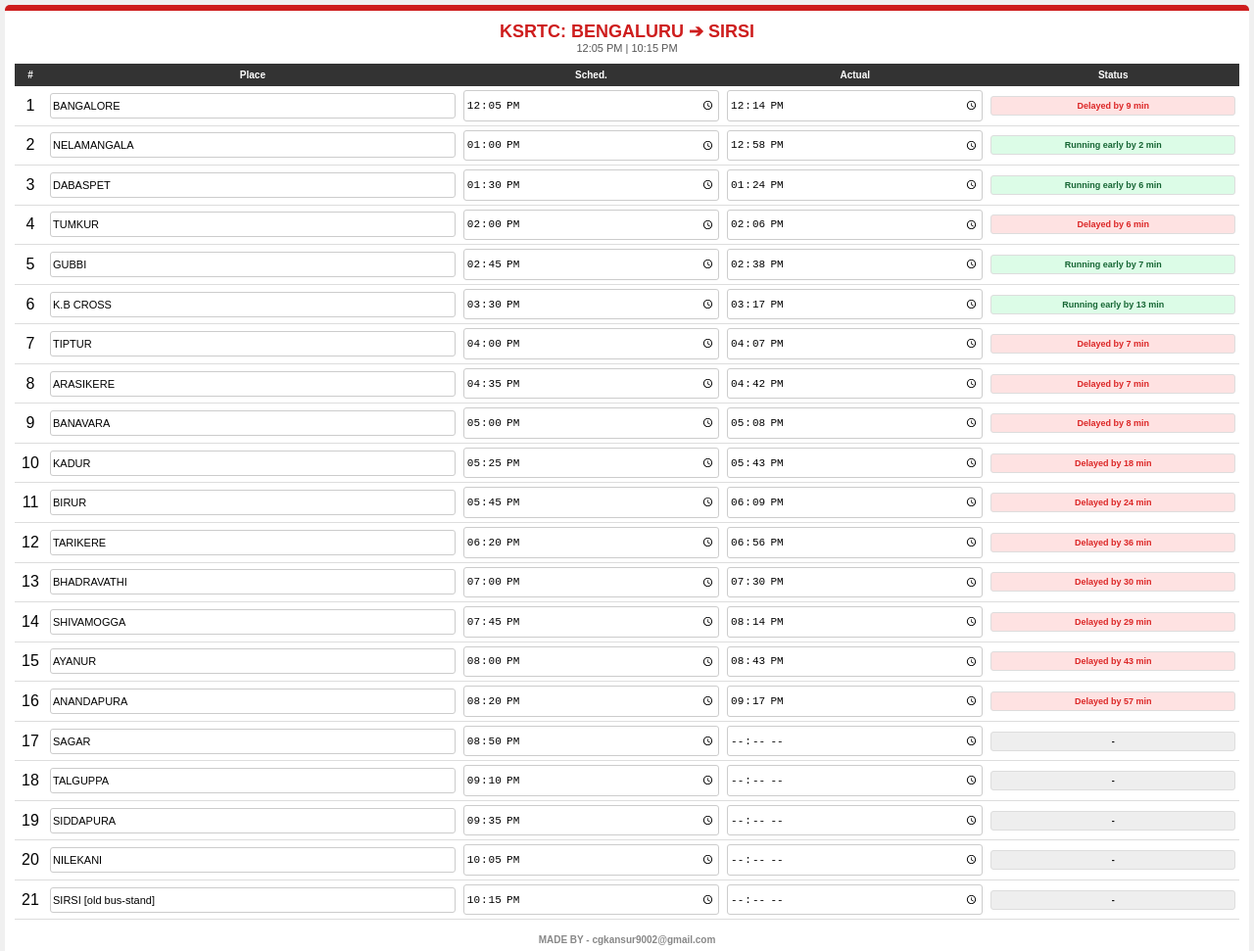
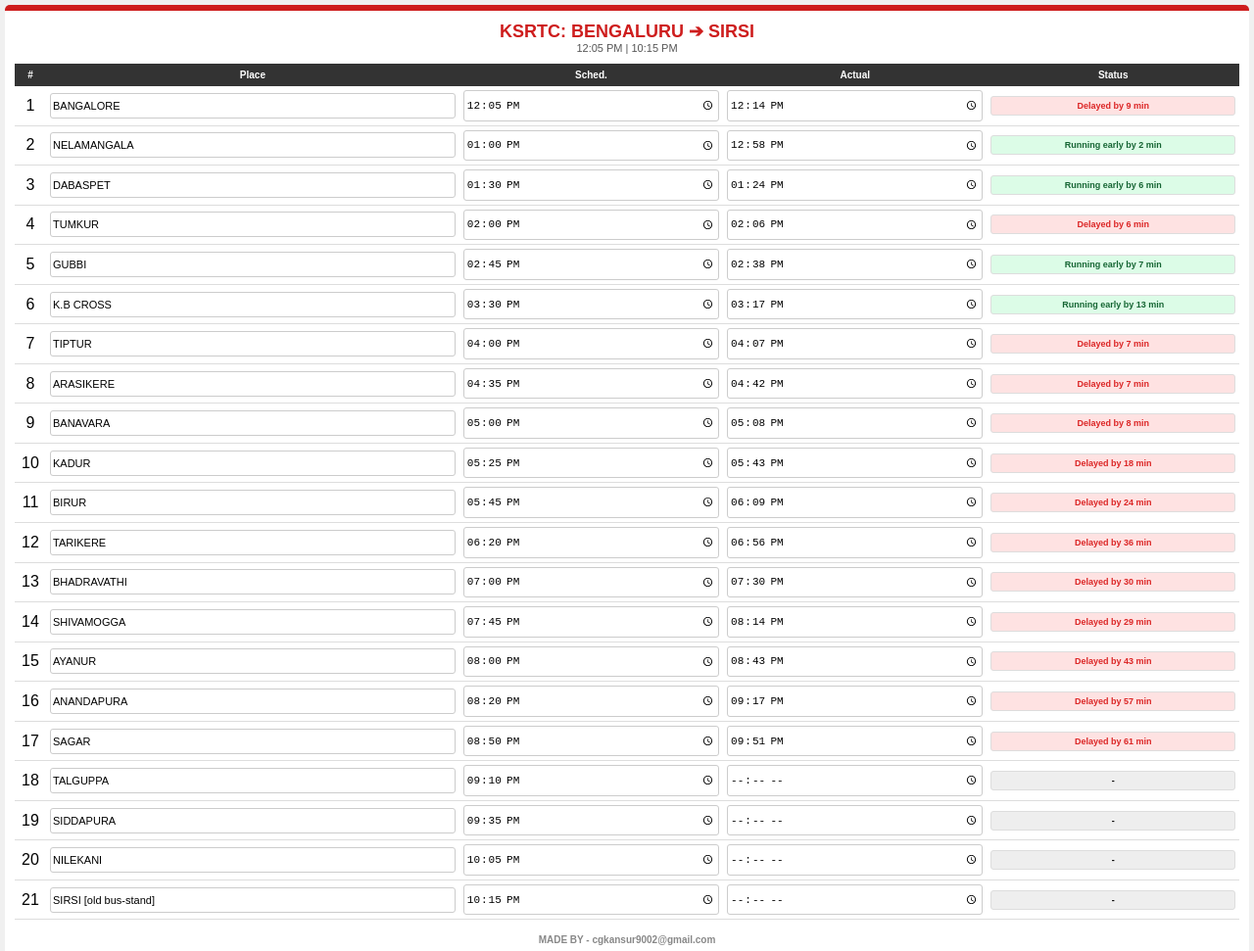
Before and after one commit to cgkansur9002-png/KSRTC-TRACKER, a plain HTML site: page index.html in a window 1280 px wide. Shown: the top 971 px of the page at 98% size. Drawn offline with Linux system fonts and the light colour scheme.

Commit message:
Update index.html

```diff
--- a/index.html
+++ b/index.html
@@ -69,7 +69,7 @@
             <tr><td>14</td><td><input type="text" value="SHIVAMOGGA"></td><td><input type="time" id="s14" value="19:45"></td><td><input type="time" id="a14"value="20:14"></td><td><span class="status" id="r14">-</span></td></tr>
             <tr><td>15</td><td><input type="text" value="AYANUR"></td><td><input type="time" id="s15" value="20:00"></td><td><input type="time" id="a15"value="20:43"></td><td><span class="status" id="r15">-</span></td></tr>
             <tr><td>16</td><td><input type="text" value="ANANDAPURA"></td><td><input type="time" id="s16" value="20:20"></td><td><input type="time" id="a16"value="21:17"></td><td><span class="status" id="r16">-</span></td></tr>
-            <tr><td>17</td><td><input type="text" value="SAGAR"></td><td><input type="time" id="s17" value="20:50"></td><td><input type="time" id="a17"></td><td><span class="status" id="r17">-</span></td></tr>
+            <tr><td>17</td><td><input type="text" value="SAGAR"></td><td><input type="time" id="s17" value="20:50"></td><td><input type="time" id="a17"value="21:51"></td><td><span class="status" id="r17">-</span></td></tr>
             <tr><td>18</td><td><input type="text" value="TALGUPPA"></td><td><input type="time" id="s18" value="21:10"></td><td><input type="time" id="a18"></td><td><span class="status" id="r18">-</span></td></tr>
             <tr><td>19</td><td><input type="text" value="SIDDAPURA"></td><td><input type="time" id="s19" value="21:35"></td><td><input type="time" id="a19"></td><td><span class="status" id="r19">-</span></td></tr>
             <tr><td>20</td><td><input type="text" value="NILEKANI"></td><td><input type="time" id="s20" value="22:05"></td><td><input type="time" id="a20"></td><td><span class="status" id="r20">-</span></td></tr>
```
